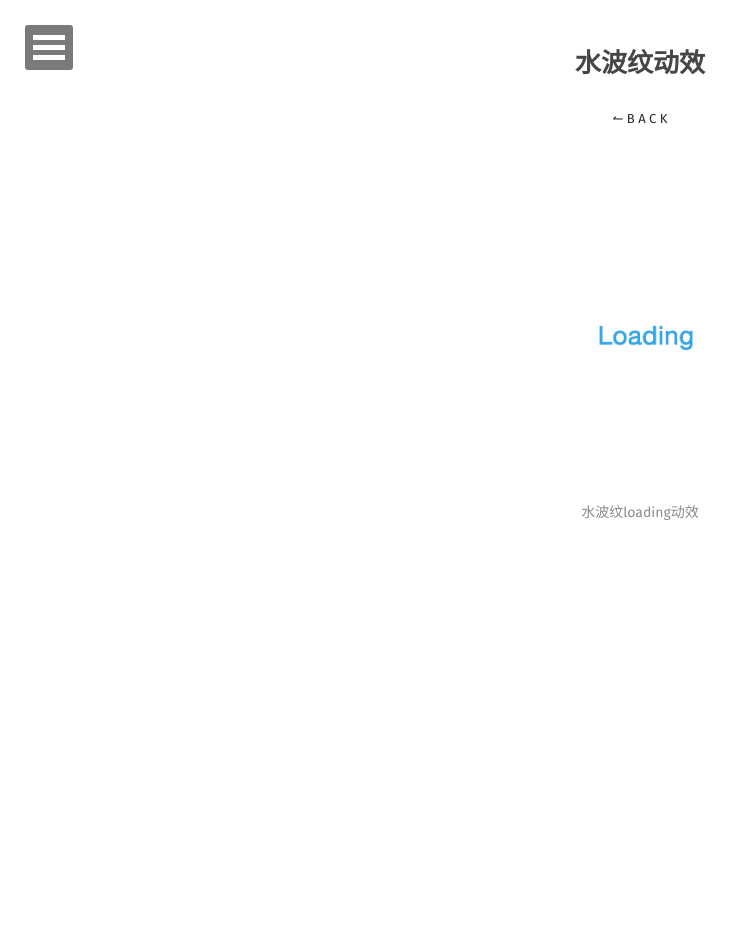
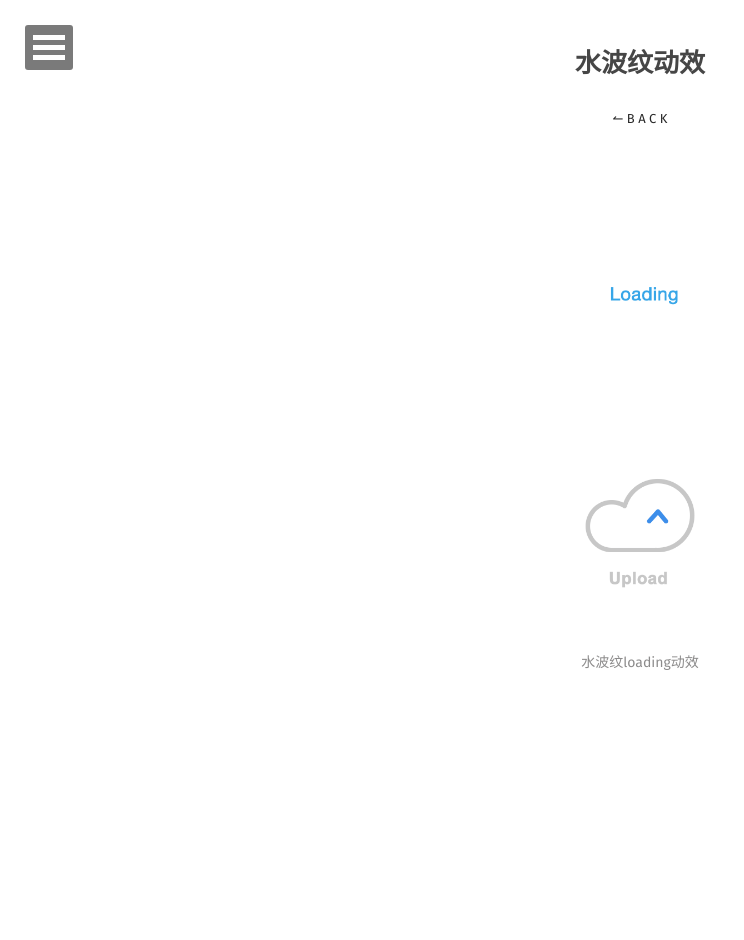
Before and after one commit to FionaLu/FionaLu.github.io, a Jekyll site: the page built from _posts/2016-11-15-Loading.md, in a window 1280 px wide. Shown: the whole page, without its empty margins (0-744 px from the left). Built offline with Jekyll 4.4.1, drawn with Linux system fonts in a browser that asks for light colours; some web fonts are replaced; comment, search, counter and statistics services are not loaded.

Commit message:
updated MG
updated MG

```diff
--- a/_posts/2016-11-15-Loading.md
+++ b/_posts/2016-11-15-Loading.md
@@ -15,7 +15,8 @@ comments: true
 ---
 
 
-<figure><a href=" "><img src="/assets/img/post/water.gif" style="width: 280px;"></a></figure>
+<figure><img src="/assets/img/post/water.gif" style="width: 200px;"></figure>
+<figure><img src="/assets/img/upload.gif" style="width: 300px;"></figure>
 <center>
 	<figcaption>水波纹loading动效</figcaption>
 </center>
```
Also changed, not shown: assets/img/upload.gif (added), 3 other files.
